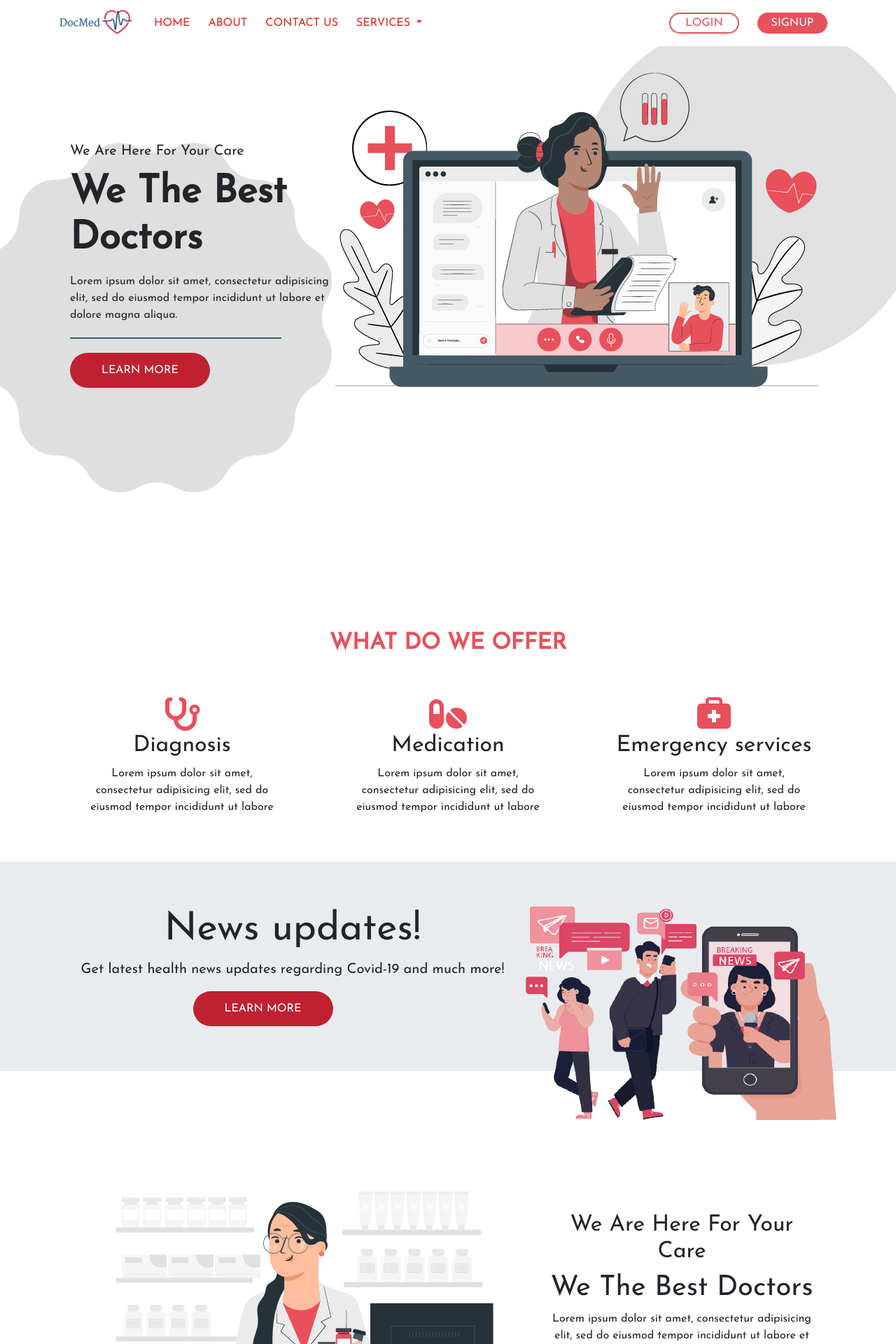
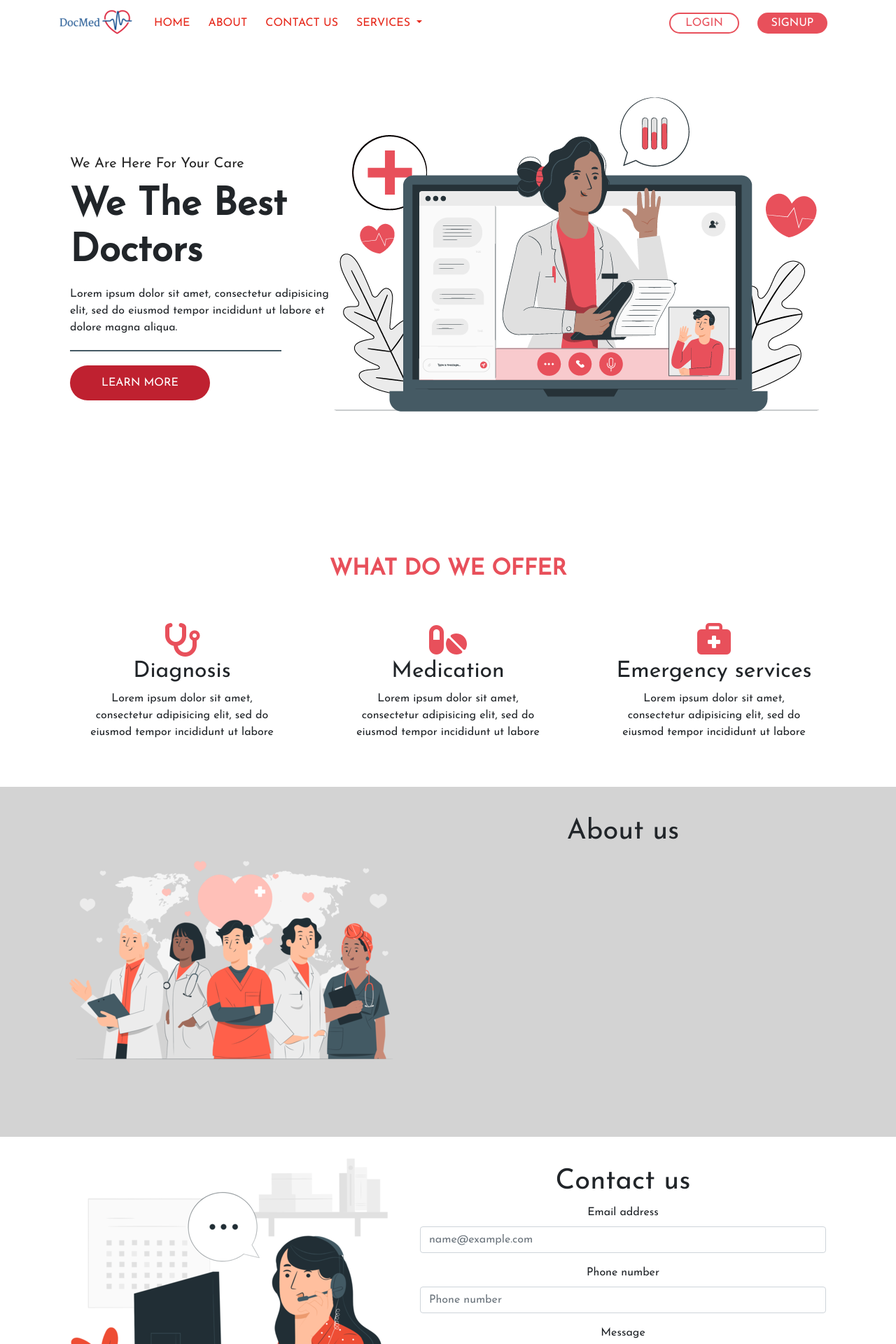
Before and after one commit to mehalr/DocMed, a Django app: page / in a window 1280 px wide. Shown: the top 1920 px of the page at 70% size. Run offline with Django 3.2, Linux system fonts and the light colour scheme; some libraries are stand-ins or nearby versions.

Commit message:
updated ui

```diff
--- a/static/css/index.css
+++ b/static/css/index.css
@@ -4,32 +4,7 @@ box-sizing: border-box;
 font-family: 'Josefin Sans', sans-serif;
 }
 
-/*.navbar-nav li a{
-	color: #e6291c;
-}
 
-.navbar-nav > li{
-  padding-left:5px;
-  padding-right:5px;
-}
-
-.button1{
-	color: #E8505B;
-	background-color: #fff;
-	border: 2px solid #E8505B;
-	border-radius: 40px;
-	width: 100px;
-	height: 30px;
-}
-
-.button2{
-	background-color: #E8505B;
-	color: #fff;
-	border: none;
-	border-radius: 40px;
-	width: 100px;
-	height: 30px;
-}
 */
 header{
  width: 100%;
@@ -59,7 +34,7 @@ main .left-sec{
 }
 
 figure{
-	padding-top: 15%;
+	padding-top: 20%;
 }
 
 .left-sec h2{
--- a/templates/basic_app/base.html
+++ b/templates/basic_app/base.html
@@ -65,10 +65,10 @@
         <a class="nav-link" href="{% url 'index' %}">Home <span class="sr-only">(current)</span></a>
       </li>
       <li class="nav-item">
-        <a class="nav-link" href="#">ABOUT</a>
+        <a class="nav-link" href="#aboutus">ABOUT</a>
       </li>
       <li class="nav-item">
-        <a class="nav-link" href="#">Contact us</a>
+        <a class="nav-link" href="#contactus">Contact us</a>
       </li>
     <li class="nav-item dropdown">
         <a class="nav-link dropdown-toggle" href="#" id="navbarDropdown" role="button" data-toggle="dropdown" aria-haspopup="true" aria-expanded="false">
@@ -77,7 +77,9 @@
         <div class="dropdown-menu" aria-labelledby="navbarDropdown">
           <a class="dropdown-item" href="{%url 'main'%}">Symptom Checker</a>
           <div class="dropdown-divider"></div>
-          <a class="dropdown-item" href="#">Latest health news</a>
+          <a class="dropdown-item" href="{%url 'insurance'%}">Health Insurance</a>
+          <div class="dropdown-divider"></div>
+          <a class="dropdown-item" href="{%url 'diet'%}">Diet recommender</a>
         </div>
       </li>
     </ul>
--- a/templates/basic_app/index.html
+++ b/templates/basic_app/index.html
@@ -57,102 +57,49 @@
  		</div>
  	</div>
 
-   <div class="jumbotron jumbotron-fluid">
-  <div class="container">
-    <img src="{% static "images/news.png/" %}" id="news" align="right">
-    <h1 class="display-4">News updates!</h1>
-    <p class="lead">Get latest health news updates regarding Covid-19 and much more!</p>
+  <section style="background-color:#D3D3D3" id="aboutus">
+  <div class="container" style="display:flex;" >
+    <img src="{% static 'images/about.png/' %}" id="news" align="right">
+    <div class="container" style="padding-top: 40px">
+    <h1>About us</h1>
+    </div>
   </div>
-  <button class="button button3">
-     LEARN MORE
-   </button>
+</section>
+
+<section id="contactus">
+  <div class="container" style="display:flex;" >
+    <img src="{% static 'images/Contact-us.png/' %}" id="news" align="right">
+    <div class="container" style="padding-top: 40px">
+    <h1>Contact us</h1>
+    <form>
+     <div class="mb-3">
+  <label for="exampleFormControlInput1" class="form-label">Email address</label>
+  <input type="email" class="form-control" id="exampleFormControlInput1" placeholder="name@example.com">
 </div>
+<div class="mb-3">
+  <label for="exampleFormControlInput1" class="form-label">Phone number</label>
+  <input type="text" class="form-control" id="exampleFormControlInput1" placeholder="Phone number">
+</div>
+<div class="mb-3">
+  <label for="exampleFormControlTextarea1" class="form-label">Message</label>
+  <textarea class="form-control" id="exampleFormControlTextarea1" rows="3"></textarea>
+</div>
+<div class="mb-3">
+  <button type="submit" class="btn btn-danger">Submit</button>
+</div>
+   </form>
+    </div>
+  </div>
+</section>
 
-  <main id="pharm">
-  <section class="left-sec">
-    <figure>
-    <img src="{% static "images/pharm.png/" %}" id="img">
-   </figure>
-  </section>
-  <section class="right-sec">
-   <h2> We Are Here For Your Care</h2>
-   <h1>  We The Best Doctors</h1>
-   <p>Lorem ipsum dolor sit amet, consectetur adipisicing elit, sed do eiusmod
-   tempor incididunt ut labore et dolore magna aliqua. </p>
-   <hr>
-   <p> </p>
-   <button class="button button3">
-     LEARN MORE
-   </button>
-  </section>
- </main>
 
- </section>
+</section>
 
 
  </header>
 
 
 
- <!-- end of something nice -->
- <!-- footer -->
-<!--  <footer class="footersection" id="footerdiv">
-  <div class="container">
-    <div class="row">
-      <div class="col-lg-4 col-md-6 col-12 footer-div">
-        <div>
-          <h3>ABOUT US</h3>
-          <p>Lorem ipsum dolor sit amet, consectetur adipisicing elit, sed do eiusmod
-          tempor incididunt ut labore et dolore magna aliqua. Ut enim ad minim veniam,
-          quis nostrud exercitation ullamco laboris nisi ut aliquip ex ea commodo
-          consequat. </p>
-        </div>
-      </div>
 
-       <div class="col-lg-4 col-md-6 col-12 footer-div text-center">
-        <div>
-          <h3>Navigation links</h3>
-          <li><a href="#">Home</a></li>
-          <li><a href="#">contact us</a></li>
-          <li><a href="#">Login</a></li>
-          <li><a href="#">Service</a></li>
-        </div>
-      </div>
-
-
-       <div class="col-lg-4 col-md-6 col-12 footer-div">
-        <div>
-          <h3>Newsletter</h3>
-          <p>Lorem ipsum dolor sit amet, consectetur adipisicing elit, sed do eiusmod
-          tempor incididunt ut labore et dolore magna aliqua. </p>
-
-          <div class="container newsletter-main">
-            <div class="row">
-              <div class="col-lg-8 offset-lg-2 col-12 ">
-                <div class="input-group mb-3">
-                  <input type="text" class="form-control news-input" placeholder="Your Email">
-                  <div class="input-group-append">
-                    <span class="input-group-text">Subscribe</span>
-                  </div>
-                </div>
-              </div>
-            </div>
-          </div>
-
-        </div>
-      </div>
-
-    </div>
-
-    <div class="mt-5 text-center">
-       <div class="col item social"><a href="#"><i class="fa fa-facebook"></i></a><a href="#"><i class="fa fa-twitter"></i></a><a href="#"><i class="fa fa-youtube"></i></a><a href="#"><i class="fa fa-instagram"></i></a><a href="#"><i class="fa fa-google"></i></a></div>
-      <p>Copyright ©2020 All rights Reserved</p>
-    </div>
-  </div>
-
- </footer> -->
-
-
- <!-- end of footer -->
 {% include "basic_app/footer.html" %}
   {% endblock %}
```
Also changed, not shown: static/images/Contact-us.png (added), static/images/about.png (added), static/images/diet.png (added), static/images/insurance.png (added), 1 other file.
